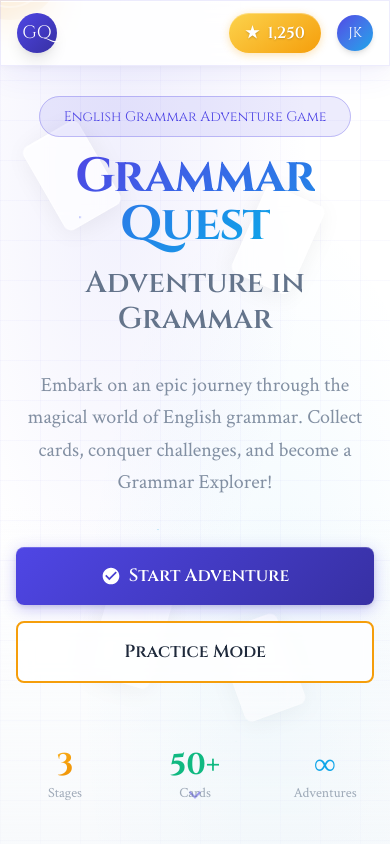
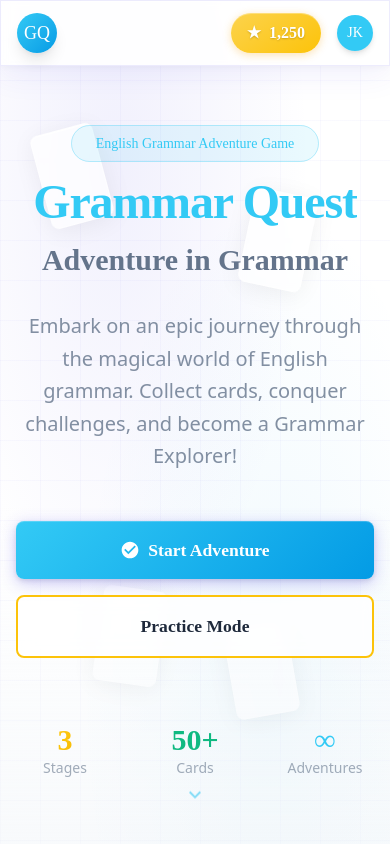
Before and after one commit to Kenneth0416/grammer-step-by-step, a Next.js app: page / in a window 390 px wide. Shown: the top 844 px of the page. Built offline with nearby package versions, Linux system fonts and the light colour scheme.

Commit message:
feat(style): rewrite CSS variables for GRAMMAI PEN brand colors

```diff
--- a/src/app/globals.css
+++ b/src/app/globals.css
@@ -1,55 +1,65 @@
-@import url('https://fonts.googleapis.com/css2?family=Cinzel:wght@400;500;600;700&family=Crimson+Text:ital,wght@0,400;0,600;0,700;1,400&display=swap');
+@import url('https://fonts.googleapis.com/css2?family=Baloo+2:wght@400;500;600;700;800&family=Nunito:wght@400;600;700&display=swap');
 @import "tailwindcss";
 
 :root {
-  /* ===== Scheme A: Modern Academic Style ===== */
-  /* Primary - Academic Blue: Professional & Trustworthy */
-  --academic-blue: #4F46E5;
-  --academic-blue-light: #818CF8;
-  --academic-blue-dark: #3730A3;
+  /* ===== GRAMMAI PEN 品牌色 ===== */
+  /* Primary - Yellow: 主要按钮/成就 */
+  --primary: #FCC30A;
+  --primary-light: #FCD34D;
+  --primary-dark: #E6A800;
 
-  /* Secondary - Sky Light: Open & Friendly */
-  --sky-light: #0EA5E9;
-  --sky-light-light: #38BDF8;
+  /* Accent - Coral Red: 强调/危险 */
+  --accent: #FC5B5B;
+  --accent-light: #FF8A80;
+  --accent-dark: #E04040;
 
-  /* Accent - Achievement Gold: Rewards & Achievement */
-  --achievement-gold: #F59E0B;
-  --achievement-gold-light: #FCD34D;
-  --achievement-gold-dark: #D97706;
+  /* Secondary - Sky Blue: 次要元素 */
+  --secondary: #33CAF5;
+  --secondary-light: #4FC3F7;
+  --secondary-dark: #039BE5;
 
-  /* Success - Progress Green: Learning Progress */
-  --progress-green: #10B981;
-  --progress-green-light: #34D399;
+  /* Success - Progress Green: 学习进度 */
+  --success: #10B981;
+  --success-light: #34D399;
 
-  /* Background System - Clean & Modern */
-  --bg-primary: #FAFAFA;
-  --bg-secondary: #F1F5F9;
-  --bg-tertiary: #E2E8F0;
+  /* Background System - Warm & Friendly */
+  --bg-primary: #FFFBF5;
+  --bg-secondary: #FFF8E7;
+  --bg-tertiary: #F5EDD8;
 
   /* Text System - Dark Gray-Blue */
   --text-primary: #1E293B;
   --text-secondary: #64748B;
   --text-tertiary: #94A3B8;
 
-  /* Classic Adventure Colors (for card categories) */
-  --noun-brown: #8B6914;
-  --article-green: #228B22;
-  --plural-blue: #4169E1;
-  --countable-purple: #8B4789;
-  --writing-pink: #DB2777;
+  /* Learning Card Categories */
+  --noun-brown: #FCC30A;
+  --article-green: #FC5B5B;
+  --plural-blue: #33CAF5;
+  --countable-purple: #10B981;
+  --writing-pink: #FC5B5B;
 
-  /* Legacy Variable Mapping for Compatibility */
-  --primary: var(--academic-blue);
-  --gold-primary: var(--achievement-gold);
-  --gold-light: var(--achievement-gold-light);
-  --gold-dark: var(--achievement-gold-dark);
+  /* Legacy Variable Mapping */
+  --gold-primary: var(--primary);
+  --gold-light: var(--primary-light);
+  --gold-dark: var(--primary-dark);
+  --academic-blue: var(--secondary);
+  --academic-blue-light: var(--secondary-light);
+  --academic-blue-dark: var(--secondary-dark);
+  --sky-light: var(--secondary);
+  --sky-light-light: var(--secondary-light);
+  --achievement-gold: var(--primary);
+  --achievement-gold-light: var(--primary-light);
+  --achievement-gold-dark: var(--primary-dark);
+  --progress-green: var(--success);
+  --progress-green-light: var(--success-light);
   --parchment: var(--bg-primary);
   --parchment-dark: var(--bg-secondary);
   --ink-brown: var(--text-primary);
   --ink-black: var(--text-primary);
-  --forest-green: var(--progress-green);
-  --grass-green: var(--progress-green-light);
-  --gold-medal: var(--achievement-gold);
+  --forest-green: var(--success);
+  --grass-green: var(--success-light);
+  --gold-medal: var(--primary);
 
   --background: var(--bg-primary);
   --foreground: var(--text-primary);
@@ -104,7 +114,7 @@
   --color-foreground: var(--text-primary);
 
   --font-display: 'Cinzel', serif;
-  --font-body: 'Crimson Text', Georgia, serif;
+  --font-body: system-ui, -apple-system, BlinkMacSystemFont, 'Segoe UI', sans-serif;
 }
 
 * {
@@ -118,14 +128,23 @@ html {
 body {
   background: linear-gradient(180deg, var(--bg-primary) 0%, var(--bg-secondary) 100%);
   color: var(--text-primary);
-  font-family: 'Crimson Text', Georgia, serif;
+  font-family: system-ui, -apple-system, BlinkMacSystemFont, 'Segoe UI', sans-serif;
   min-height: 100vh;
   /* Subtle grid background instead of parchment texture */
   background-image:
     linear-gradient(rgba(79, 70, 229, 0.03) 1px, transparent 1px),
     linear-gradient(90deg, rgba(79, 70, 229, 0.03) 1px, transparent 1px);
   background-size: 40px 40px, 40px 40px;
+  /* Safe area padding for iPhone notch and home indicator */
+  padding-top: env(safe-area-inset-top);
+  padding-bottom: env(safe-area-inset-bottom);
 }
+
+/* Safe area utility classes */
+.pt-safe { padding-top: env(safe-area-inset-top); }
+.pb-safe { padding-bottom: env(safe-area-inset-bottom); }
+.mt-safe { margin-top: env(safe-area-inset-top); }
+.mb-safe { margin-bottom: env(safe-area-inset-bottom); }
 
 /* Typography */
 .font-display {
@@ -133,10 +152,11 @@ body {
 }
 
 .font-body {
-  font-family: 'Crimson Text', Georgia, serif;
+  font-family: system-ui, -apple-system, BlinkMacSystemFont, 'Segoe UI', sans-serif;
 }
 
 /* ===== Modern Glassmorphism Effect ===== */
+/* Mobile: reduce blur for performance */
 .glass-card {
   background: rgba(255, 255, 255, 0.7);
   backdrop-filter: blur(12px);
@@ -145,6 +165,13 @@ body {
   box-shadow:
     0 4px 24px rgba(0, 0, 0, 0.06),
     inset 0 1px 0 rgba(255, 255, 255, 0.8);
+}
+
+@media (max-width: 640px) {
+  .glass-card {
+    backdrop-filter: blur(4px);
+    -webkit-backdrop-filter: blur(4px);
+  }
 }
 
 .glass-card-elevated {
@@ -156,6 +183,13 @@ body {
     0 8px 32px rgba(79, 70, 229, 0.08),
     0 2px 8px rgba(0, 0, 0, 0.04),
     inset 0 1px 0 rgba(255, 255, 255, 0.9);
+}
+
+@media (max-width: 640px) {
+  .glass-card-elevated {
+    backdrop-filter: blur(4px);
+    -webkit-backdrop-filter: blur(4px);
+  }
 }
 
 /* ===== Decorative Border (Modern Version) ===== */
@@ -334,6 +368,15 @@ body {
   font-weight: 700;
   font-size: 1.5rem;
   transition: all 0.3s cubic-bezier(0.4, 0, 0.2, 1);
+}
+
+/* Mobile: reduce size to 60px */
+@media (max-width: 640px) {
+  .stage-marker {
+    width: 60px;
+    height: 60px;
+    font-size: 1.2rem;
+  }
 }
 
 .stage-marker.locked {
@@ -893,3 +936,89 @@ body {
 .animation-delay-300 {
   animation-delay: 300ms;
 }
+
+/* ===== Details / Collapsible ===== */
+details[open] .details-chevron {
+  transform: rotate(180deg);
+}
+
+details > summary::-webkit-details-marker {
+  display: none;
+}
+
+/* ===== Mobile Animation Optimizations ===== */
+@media (max-width: 640px) {
+  /* Disable heavy animations on mobile for performance */
+  .float {
+    animation: none;
+  }
+
+  .particles {
+    display: none;
+  }
+
+  .compass {
+    display: none;
+  }
+
+  .compass-direction::before {
+    animation: none;
+  }
+
+  .badge-pulse {
+    animation: none;
+  }
+
+  .badge-shine {
+    animation: none;
+  }
+
+  /* Reduce glow effects on mobile */
+  .glow-gold {
+    box-shadow: 0 2px 8px rgba(245, 158, 11, 0.3);
+  }
+
+  .glow-blue {
+    box-shadow: 0 2px 8px rgba(79, 70, 229, 0.3);
+  }
+
+  .glow-green {
+    box-shadow: 0 2px 8px rgba(16, 185, 129, 0.3);
+  }
+
+  /* Simplify glow-card effect on mobile */
+  .glow-card::before {
+    display: none;
+  }
+
+  .glow-card:hover::before {
+    display: none;
+  }
+
+  .glow-card:hover {
+    transform: none;
+    box-shadow: 0 4px 12px rgba(79, 70, 229, 0.1);
+  }
+
+  /* Reduce grammar card hover effect */
+  .grammar-card:hover {
+    transform: translateY(-4px);
+    box-shadow: 0 8px 20px rgba(0, 0, 0, 0.08);
+  }
+}
+
+/* Respect user's reduced motion preference */
+@media (prefers-reduced-motion: reduce) {
+  .float,
+  .particles,
+  .particle,
+  .badge-pulse,
+  .sparkle::after,
+  .compass-direction::before,
+  .animate-fade-in-up,
+  .loading-ring,
+  .badge-shine,
+  .gradient-rotate {
+    animation: none;
+  }
+}
```
